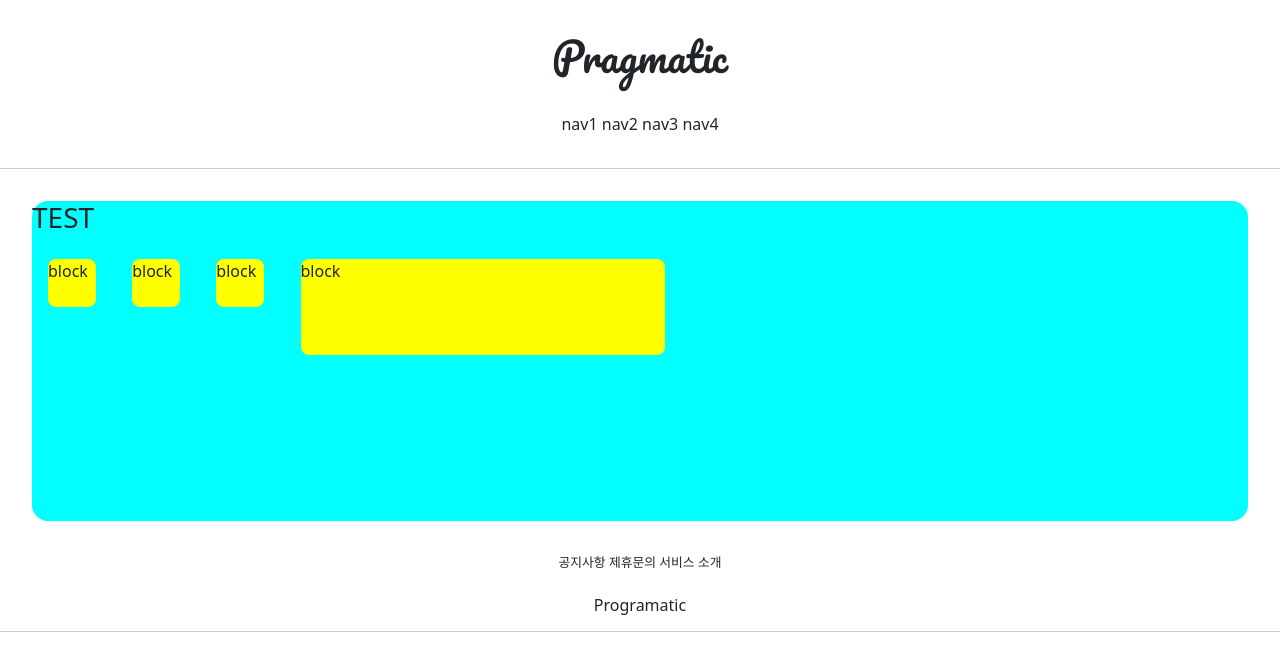
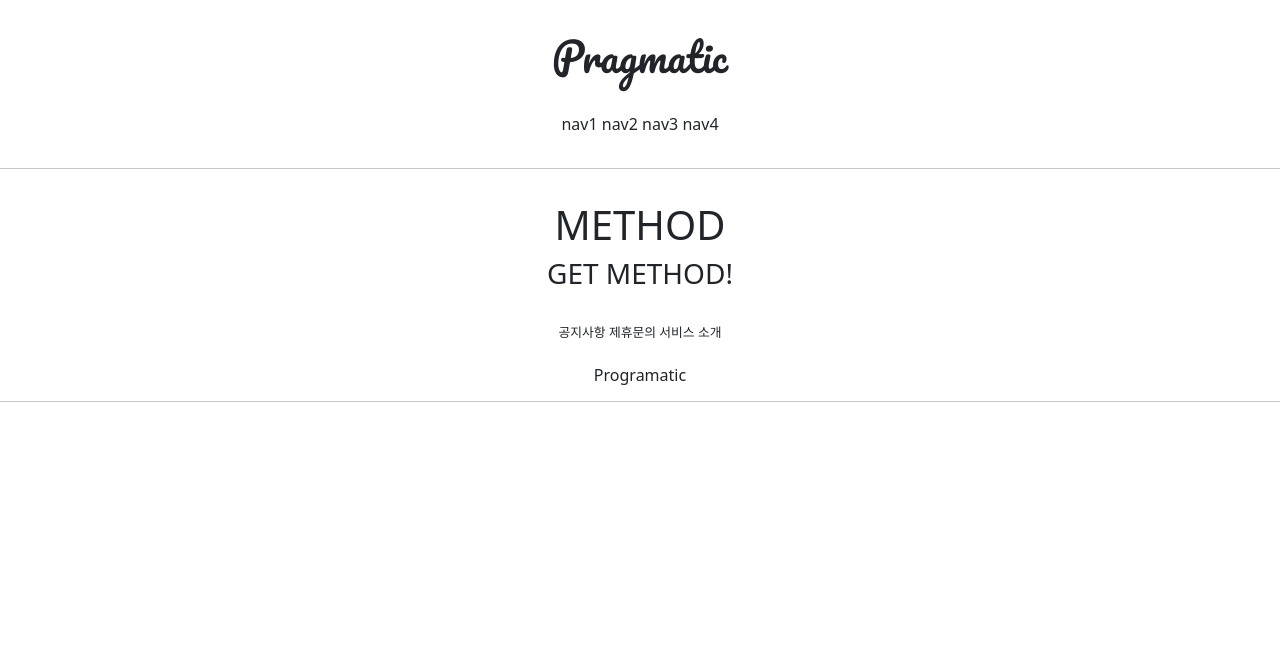
Before and after one commit to kovus380/GISTEC_WEB, a Django app: page /accounts/hello_world/ in a window 1280 px wide. Shown: the top 671 px of the page. Run offline with Django 3.2, Linux system fonts and the light colour scheme.

Commit message:
07/08 class commit 1

```diff
--- a/accountapp/templates/accountapp/hello_world.html
+++ b/accountapp/templates/accountapp/hello_world.html
@@ -2,27 +2,9 @@
 
 {% block content %}
 
-    <style>
-
-        .testing {
-            background-color : yellow;
-            height: 48px;
-            width: 48px;
-            margin : 1rem;
-            border-radius: .5rem;
-
-        }
-
-    </style>
-
-    <div style = "height: 20rem; background-color: aqua;
-    border-radius: 1rem; margin: 2rem">
-        <h3>TEST</h3>
-
-        <div class = "testing" style = "display: inline-block">block</div>
-        <div class = "testing" style = "display: inline-block; width: 3rem; height: 3rem">block</div>
-        <div class = "testing" style = "display: inline-block; width: 3em; height: 3em">block</div>
-        <div class = "testing" style = "display: inline-block; width: 30%; height: 30%">block</div>
+    <div style = "margin: 2rem; text-align: center">
+        <h1>METHOD</h1>
+        <h3>{{ text }}</h3>
     </div>
 
 {%  endblock %}
--- a/accountapp/views.py
+++ b/accountapp/views.py
@@ -1,6 +1,12 @@
+from django.http import HttpResponse
 from django.shortcuts import render
 
 # Create your views here.
 
 def hello_world(request):
-    return render(request, 'accountapp/hello_world.html')
+    if request.method == "POST":
+        return render(request, 'accountapp/hello_world.html',
+                      context={'text': 'POST METHOD! '})
+    else:
+        return render(request, 'accountapp/hello_world.html',
+                      context={'text': 'GET METHOD! '})
```
